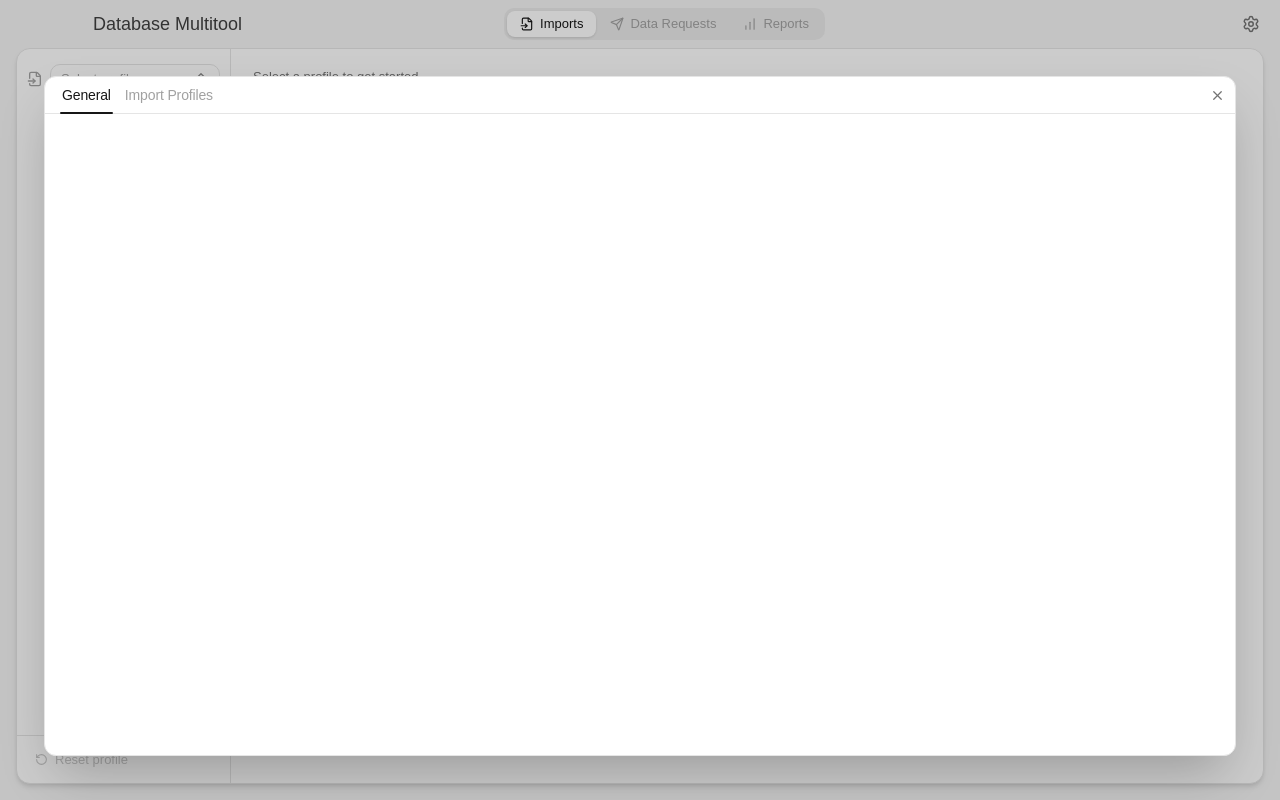
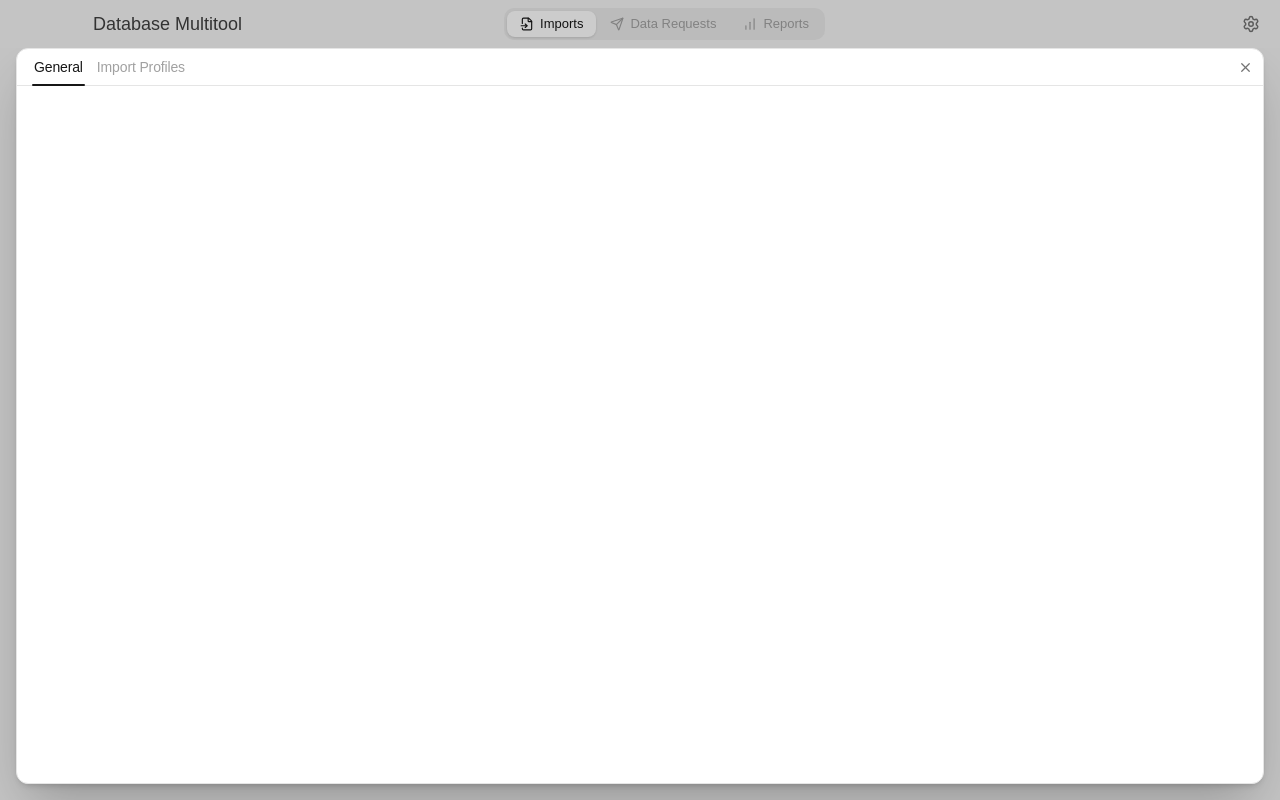
Before and after one commit to 23navin/RaisersEdgeMultiTool, a React (Vite) app: page / in a window 1280 px wide. Both pictures are taken after a click on the button "Settings". Built offline with nearby package versions, Linux system fonts and the light colour scheme.

Commit message:
panel transitions

```diff
--- a/src/App.tsx
+++ b/src/App.tsx
@@ -21,7 +21,13 @@ import { ImportsPage } from "./components/imports/ImportsPage";
 import { DataRequestsPage } from "./components/data-request/DataRequestsPage";
 import { ReportsPage } from "./components/reports/ReportsPage";
 import { SettingsPanel } from "./components/SettingsPanel";
+import {
+  PanelTransition,
+  PANEL_TRANSITION_MS,
+} from "./components/PanelTransition";
 import { refLabel, stepTransforms } from "./lib/profile-utils";
+
+const TAB_ORDER: TopTab[] = ["imports", "data-requests", "reports"];
 
 export type FileStatus = "none" | "pending" | "valid" | "invalid";
 export type GenerateStatus = "idle" | "running" | "done" | "error";
@@ -66,6 +72,23 @@ export default function App() {
   const [generations, setGenerations] = useState<Record<string, GenEntry>>({});
   const [settingsOpen, setSettingsOpen] = useState(false);
   const [activeTab, setActiveTab] = useState<TopTab>("imports");
+  const [exitingTab, setExitingTab] = useState<TopTab | null>(null);
+  const [transitionDir, setTransitionDir] = useState<"left" | "right">("left");
+
+  const handleTabChange = (newTab: TopTab) => {
+    if (newTab === activeTab || exitingTab) return;
+    const oldIdx = TAB_ORDER.indexOf(activeTab);
+    const newIdx = TAB_ORDER.indexOf(newTab);
+    setTransitionDir(newIdx > oldIdx ? "left" : "right");
+    setExitingTab(activeTab);
+    setActiveTab(newTab);
+  };
+
+  useEffect(() => {
+    if (!exitingTab) return;
+    const t = setTimeout(() => setExitingTab(null), PANEL_TRANSITION_MS + 20);
+    return () => clearTimeout(t);
+  }, [exitingTab]);
 
   // Increments on every load_profile call so late-arriving responses for a
   // profile the user has already navigated away from get discarded.
@@ -295,16 +318,9 @@ export default function App() {
     }
   };
 
+  const renderPanel = (tab: TopTab) => {
+    if (tab === "imports") {
       return (
-    <div className="flex flex-col h-screen bg-neutral-100 text-neutral-900">
-      <Titlebar
-        activeTab={activeTab}
-        onTabChange={setActiveTab}
-        onOpenSettings={() => setSettingsOpen(true)}
-      />
-      <div className="flex-1 p-4 pt-0 overflow-hidden">
-        <div className="relative h-full">
-          {activeTab === "imports" && (
         <ImportsPage
           profiles={profiles}
           selectedProfile={selectedProfile}
@@ -320,9 +336,37 @@ export default function App() {
           onDownload={handleDownload}
           onReset={handleReset}
         />
+      );
+    }
+    if (tab === "data-requests") return <DataRequestsPage />;
+    return <ReportsPage />;
+  };
+
+  return (
+    <div className="flex flex-col h-screen bg-neutral-100 text-neutral-900">
+      <Titlebar
+        activeTab={activeTab}
+        onTabChange={handleTabChange}
+        onOpenSettings={() => setSettingsOpen(true)}
+      />
+      <div className="flex-1 p-4 pt-0 overflow-hidden">
+        <div className="relative h-full">
+          {exitingTab && (
+            <PanelTransition
+              key={`exit-${exitingTab}`}
+              state="exit"
+              direction={transitionDir}
+            >
+              {renderPanel(exitingTab)}
+            </PanelTransition>
           )}
-          {activeTab === "data-requests" && <DataRequestsPage />}
-          {activeTab === "reports" && <ReportsPage />}
+          <PanelTransition
+            key={`active-${activeTab}`}
+            state={exitingTab ? "enter" : "idle"}
+            direction={transitionDir}
+          >
+            {renderPanel(activeTab)}
+          </PanelTransition>
           <SettingsPanel
             open={settingsOpen}
             onClose={() => {
--- /dev/null
+++ b/src/components/PanelTransition.tsx
@@ -0,0 +1,84 @@
+// PanelTransition.tsx
+//
+// Animates a tab panel into/out of view. The active panel renders in "enter"
+// state during a transition and slides in from one side while scaling +
+// fading up. The previously-active panel renders in "exit" state and slides
+// out the same direction while scaling + fading down.
+//
+// `direction` is the way the panels move during the transition:
+//   - 'left'  — moving toward a tab to the right of the previous one
+//   - 'right' — moving toward a tab to the left of the previous one
+//
+// In both cases, the entering panel starts on the OPPOSITE side of the
+// motion and travels through center; the exiting panel starts at center
+// and travels off-screen in the direction of motion.
+
+import { useEffect, useState, type ReactNode } from "react";
+
+export const PANEL_TRANSITION_MS = 300;
+
+const OFFSET_PERCENT = 5;
+const OFFSET_SCALE = 0.95;
+
+type Direction = "left" | "right";
+type State = "enter" | "exit" | "idle";
+
+type Props = {
+  children: ReactNode;
+  state: State;
+  direction: Direction;
+};
+
+export function PanelTransition({ children, state, direction }: Props) {
+  // "offset" — translated + scaled + transparent
+  // "center" — neutral, fully visible
+  const initialPhase: "offset" | "center" =
+    state === "enter" ? "offset" : "center";
+  const targetPhase: "offset" | "center" =
+    state === "exit" ? "offset" : "center";
+
+  const [phase, setPhase] = useState<"offset" | "center">(initialPhase);
+
+  useEffect(() => {
+    if (initialPhase === targetPhase) {
+      setPhase(targetPhase);
+      return;
+    }
+    // Double-RAF so the browser paints the initial "offset" state before we
+    // flip to the target — otherwise the transition gets skipped.
+    let raf2 = 0;
+    const raf1 = requestAnimationFrame(() => {
+      raf2 = requestAnimationFrame(() => setPhase(targetPhase));
+    });
+    return () => {
+      cancelAnimationFrame(raf1);
+      cancelAnimationFrame(raf2);
+    };
+  }, [initialPhase, targetPhase]);
+
+  let offsetSign = 0;
+  if (phase === "offset") {
+    if (state === "exit") {
+      offsetSign = direction === "left" ? -1 : 1;
+    } else if (state === "enter") {
+      offsetSign = direction === "left" ? 1 : -1;
+    }
+  }
+
+  const atOffset = phase === "offset";
+
+  const style = {
+    transform: `translate3d(${offsetSign * OFFSET_PERCENT}%, 0, 0) scale(${
+      atOffset ? OFFSET_SCALE : 1
+    })`,
+    opacity: atOffset ? 0 : 1,
+    transition: `transform ${PANEL_TRANSITION_MS}ms cubic-bezier(0.32, 0.72, 0.32, 1), opacity ${PANEL_TRANSITION_MS}ms cubic-bezier(0.32, 0.72, 0.32, 1)`,
+    willChange: "transform, opacity",
+  } as const;
+
+  return (
+    <div className="absolute inset-0" style={style}>
+      {children}
+    </div>
+  );
+}
--- a/src/components/SettingsPanel.tsx
+++ b/src/components/SettingsPanel.tsx
@@ -56,7 +56,7 @@ export function SettingsPanel({ open, onClose }: Props) {
       <div
         aria-hidden={!open}
         className={cn(
-          "absolute inset-[28px] z-50 flex flex-col bg-white rounded-[12px] border border-neutral-200 shadow-2xl overflow-hidden origin-center",
+          "absolute inset-[0px] z-50 flex flex-col bg-white rounded-[12px] border border-neutral-200 shadow-2xl overflow-hidden origin-center",
           "transition-[opacity,filter,transform] duration-200 ease-out",
           open
             ? "opacity-100 blur-0 scale-100 pointer-events-auto"
```
Lines whose indentation alone changed are shown as unchanged.
